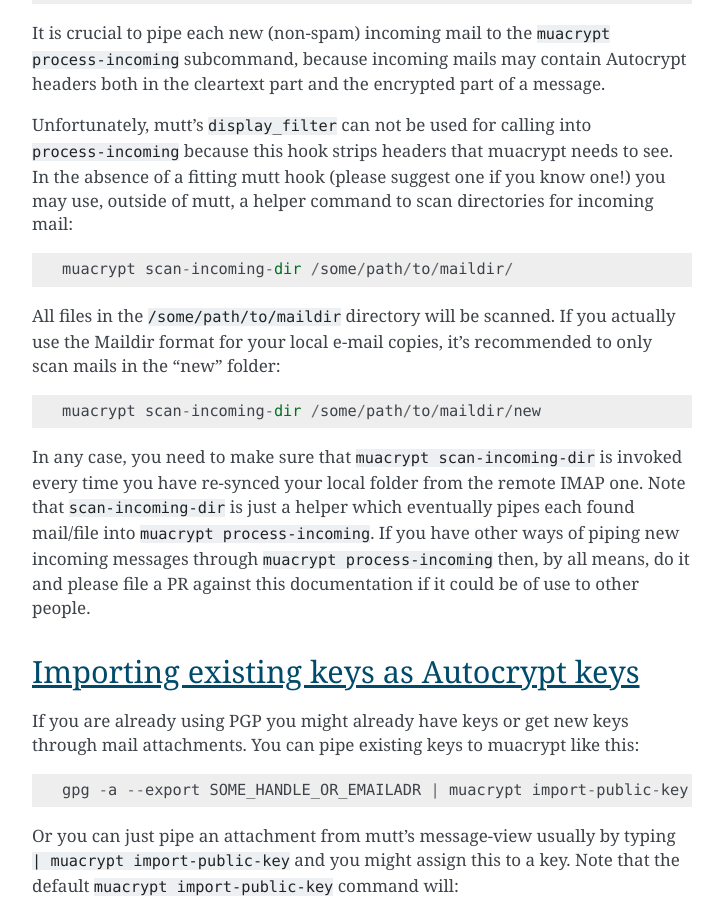
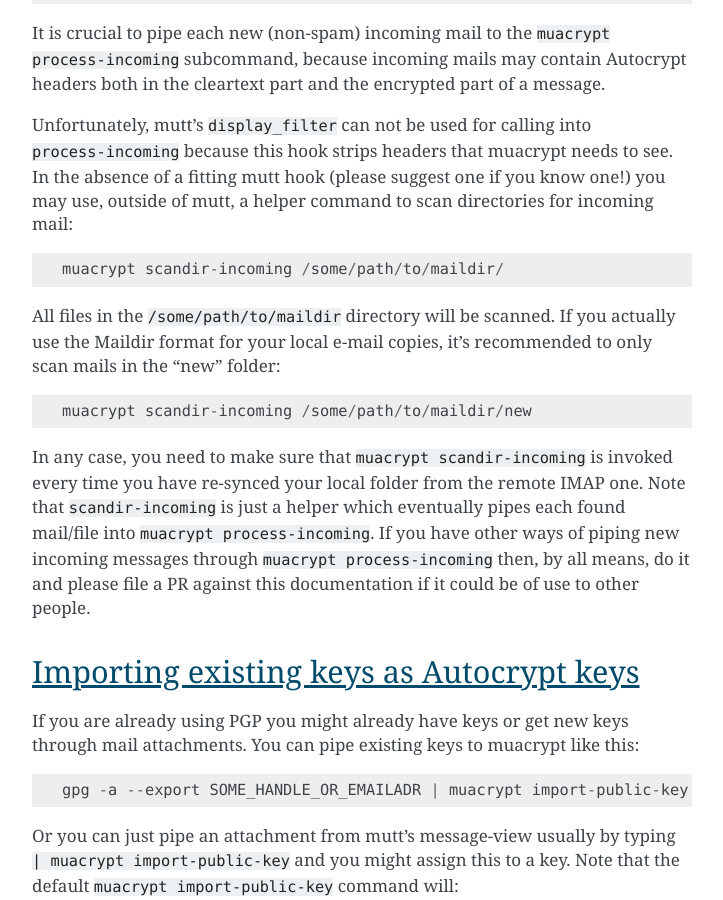
Before and after one commit to hpk42/muacrypt, a Sphinx documentation site: the page built from doc/mutt.rst, in a window 1280 px wide and 900 px high, scrolled down 3477 px. Shown: the whole window, without its empty margins (388-1111 px from the left). Built offline with Sphinx 7.4.7, drawn with Linux system fonts in a browser that asks for light colours.

Commit message:
fix docs

```diff
--- a/doc/mutt.rst
+++ b/doc/mutt.rst
@@ -159,17 +159,17 @@
 (please suggest one if you know one!) you may use, outside of mutt,
 a helper command to scan directories for incoming mail::
 
-    muacrypt scan-incoming-dir /some/path/to/maildir/
+    muacrypt scandir-incoming /some/path/to/maildir/
 
 All files in the ``/some/path/to/maildir`` directory will be scanned.
 If you actually use the Maildir format for your local e-mail copies,
 it's recommended to only scan mails in the "new" folder::
 
-    muacrypt scan-incoming-dir /some/path/to/maildir/new
+    muacrypt scandir-incoming /some/path/to/maildir/new
 
-In any case, you need to make sure that ``muacrypt scan-incoming-dir``
+In any case, you need to make sure that ``muacrypt scandir-incoming``
 is invoked every time you have re-synced your local folder from the
-remote IMAP one.  Note that ``scan-incoming-dir`` is just a helper
+remote IMAP one.  Note that ``scandir-incoming`` is just a helper
 which eventually pipes each found mail/file into ``muacrypt process-incoming``.
 If you have other ways of piping new incoming messages through
 ``muacrypt process-incoming`` then, by all means, do it and
```
